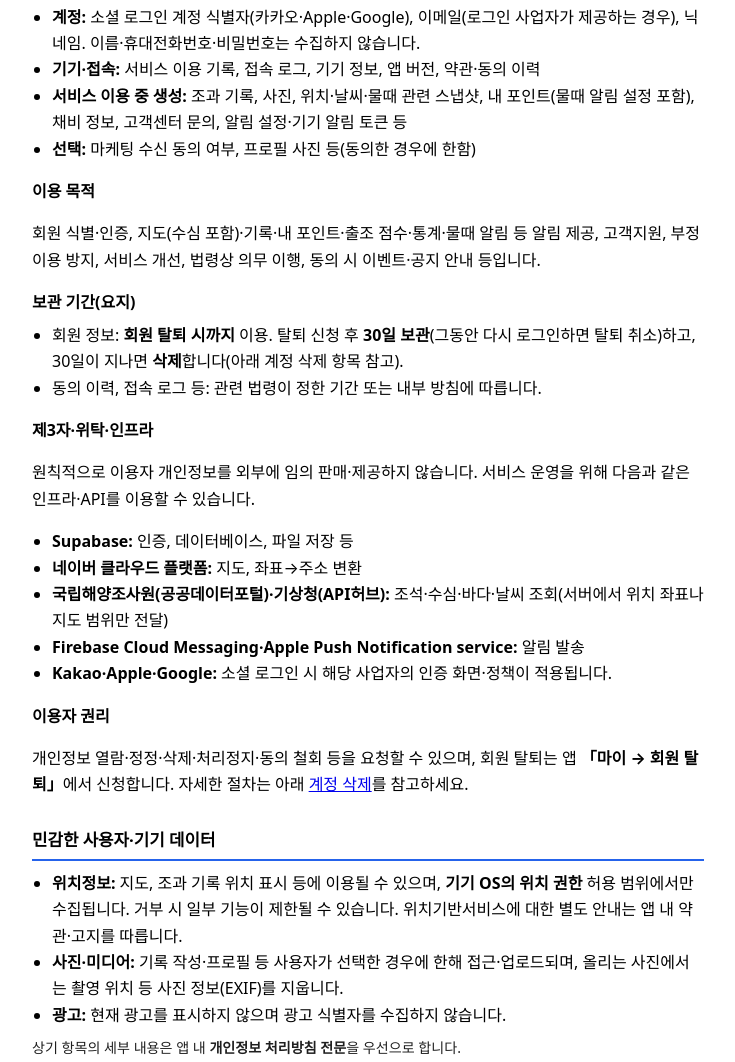
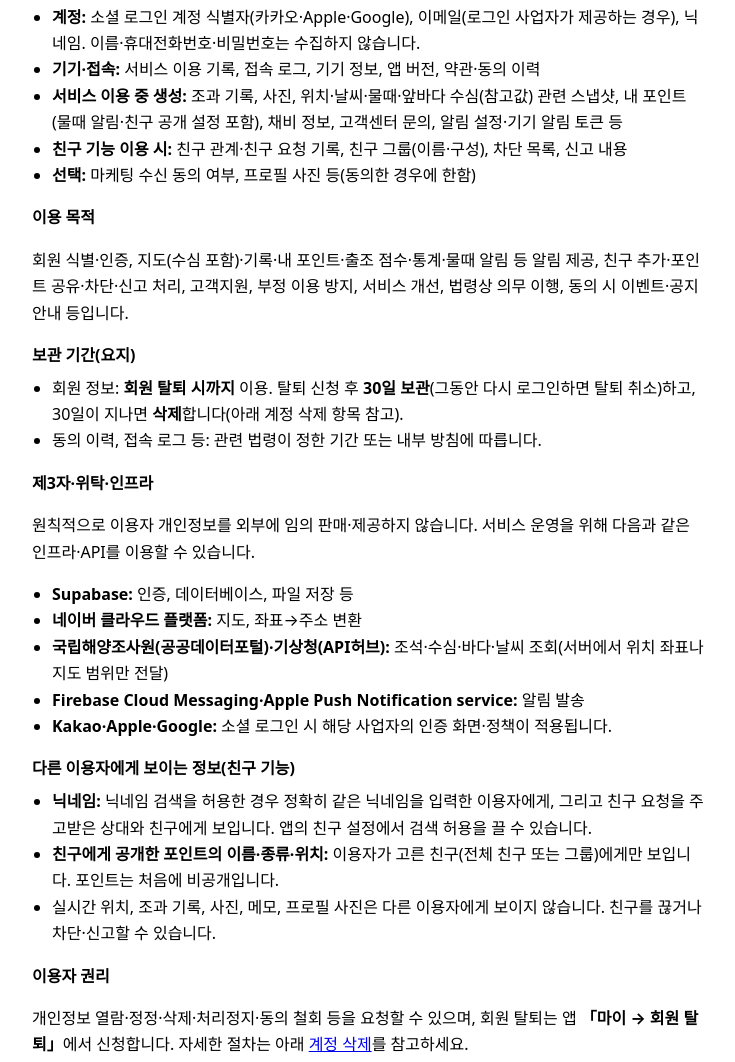
Before and after one commit to rsef007/eohaeng-play-policy, a plain HTML site: page index.html in a window 1280 px wide. Shown: the part 361-1423 px from the top of the page, without its empty margins (272-1007 px from the left). Drawn offline with Linux system fonts and the light colour scheme.

Commit message:
개인정보 처리방침: 친구·포인트 공유(수집 항목·이용 목적·다른 이용자에게 보이는 정보), 앞바다 수심 참고값
Co-Authored-By: Claude Opus 5.5 <noreply@anthropic.com>

```diff
--- a/index.html
+++ b/index.html
@@ -75,12 +75,13 @@
   <ul>
     <li><strong>계정:</strong> 소셜 로그인 계정 식별자(카카오·Apple·Google), 이메일(로그인 사업자가 제공하는 경우), 닉네임. 이름·휴대전화번호·비밀번호는 수집하지 않습니다.</li>
     <li><strong>기기·접속:</strong> 서비스 이용 기록, 접속 로그, 기기 정보, 앱 버전, 약관·동의 이력</li>
-    <li><strong>서비스 이용 중 생성:</strong> 조과 기록, 사진, 위치·날씨·물때 관련 스냅샷, 내 포인트(물때 알림 설정 포함), 채비 정보, 고객센터 문의, 알림 설정·기기 알림 토큰 등</li>
+    <li><strong>서비스 이용 중 생성:</strong> 조과 기록, 사진, 위치·날씨·물때·앞바다 수심(참고값) 관련 스냅샷, 내 포인트(물때 알림·친구 공개 설정 포함), 채비 정보, 고객센터 문의, 알림 설정·기기 알림 토큰 등</li>
+    <li><strong>친구 기능 이용 시:</strong> 친구 관계·친구 요청 기록, 친구 그룹(이름·구성), 차단 목록, 신고 내용</li>
     <li><strong>선택:</strong> 마케팅 수신 동의 여부, 프로필 사진 등(동의한 경우에 한함)</li>
   </ul>
 
   <h3 style="font-size:1rem;margin:1rem 0 0.4rem;">이용 목적</h3>
-  <p>회원 식별·인증, 지도(수심 포함)·기록·내 포인트·출조 점수·통계·물때 알림 등 알림 제공, 고객지원, 부정 이용 방지, 서비스 개선, 법령상 의무 이행, 동의 시 이벤트·공지 안내 등입니다.</p>
+  <p>회원 식별·인증, 지도(수심 포함)·기록·내 포인트·출조 점수·통계·물때 알림 등 알림 제공, 친구 추가·포인트 공유·차단·신고 처리, 고객지원, 부정 이용 방지, 서비스 개선, 법령상 의무 이행, 동의 시 이벤트·공지 안내 등입니다.</p>
 
   <h3 style="font-size:1rem;margin:1rem 0 0.4rem;">보관 기간(요지)</h3>
   <ul>
@@ -96,6 +97,13 @@
     <li><strong>국립해양조사원(공공데이터포털)·기상청(API허브):</strong> 조석·수심·바다·날씨 조회(서버에서 위치 좌표나 지도 범위만 전달)</li>
     <li><strong>Firebase Cloud Messaging·Apple Push Notification service:</strong> 알림 발송</li>
     <li><strong>Kakao·Apple·Google:</strong> 소셜 로그인 시 해당 사업자의 인증 화면·정책이 적용됩니다.</li>
+  </ul>
+
+  <h3 style="font-size:1rem;margin:1rem 0 0.4rem;">다른 이용자에게 보이는 정보(친구 기능)</h3>
+  <ul>
+    <li><strong>닉네임:</strong> 닉네임 검색을 허용한 경우 정확히 같은 닉네임을 입력한 이용자에게, 그리고 친구 요청을 주고받은 상대와 친구에게 보입니다. 앱의 친구 설정에서 검색 허용을 끌 수 있습니다.</li>
+    <li><strong>친구에게 공개한 포인트의 이름·종류·위치:</strong> 이용자가 고른 친구(전체 친구 또는 그룹)에게만 보입니다. 포인트는 처음에 비공개입니다.</li>
+    <li>실시간 위치, 조과 기록, 사진, 메모, 프로필 사진은 다른 이용자에게 보이지 않습니다. 친구를 끊거나 차단·신고할 수 있습니다.</li>
   </ul>
 
   <h3 style="font-size:1rem;margin:1rem 0 0.4rem;">이용자 권리</h3>
```
